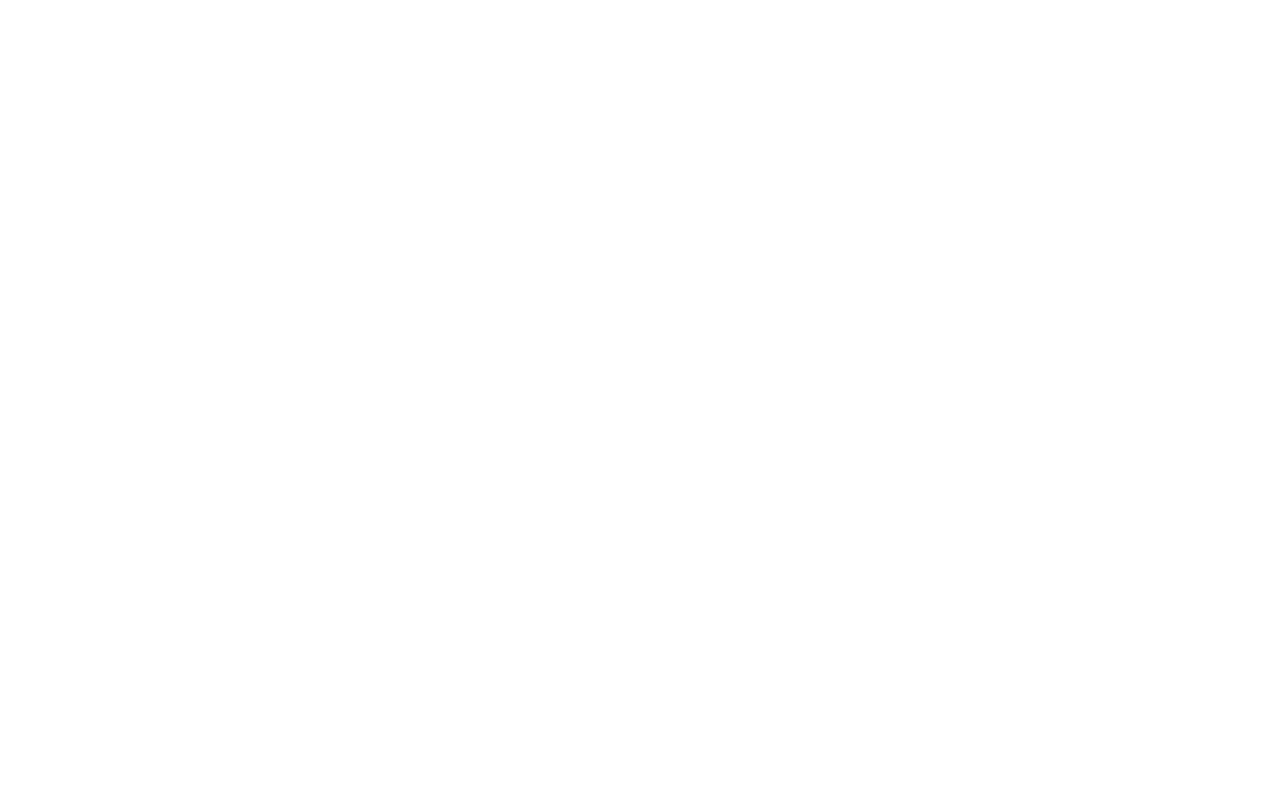
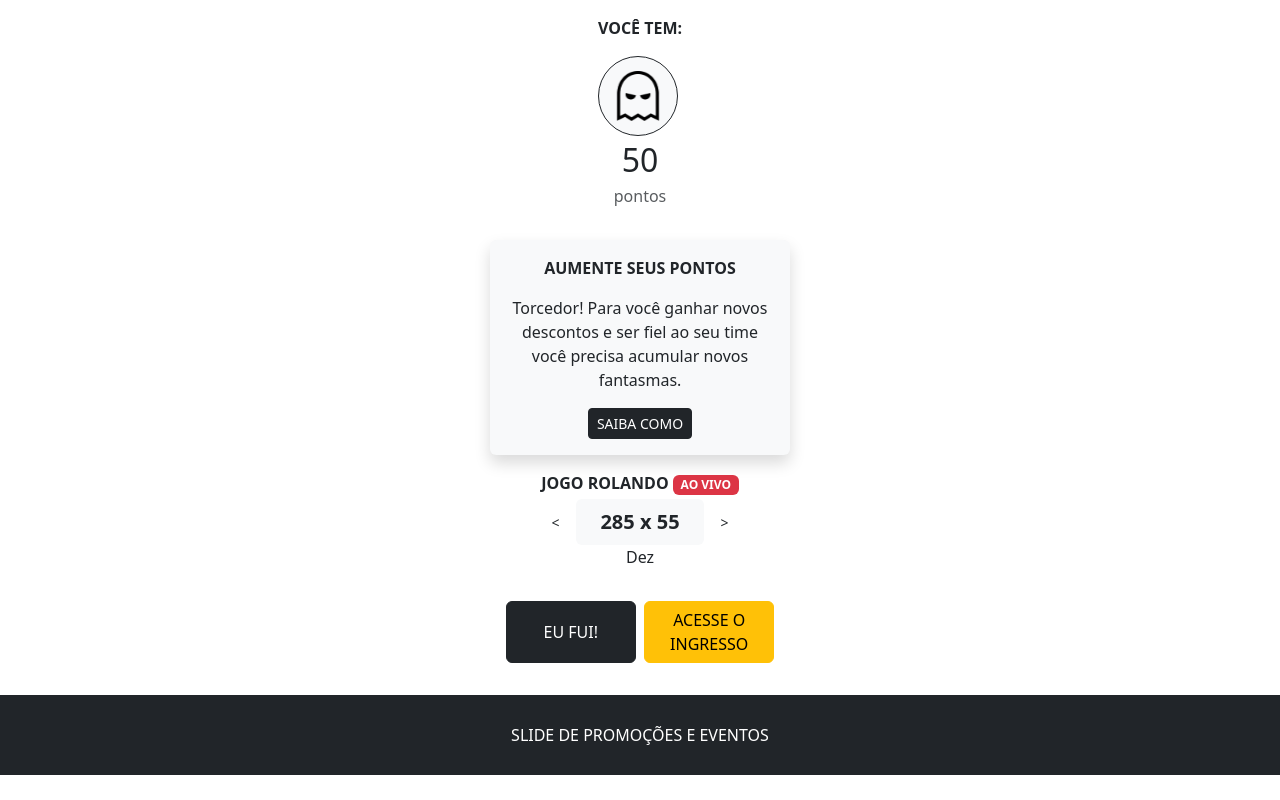
Before and after one commit to joaovs19/Fa-Tasmas, an Angular app: page /caca in a window 1280 px wide. Before the commit this address led to /. Built offline with nearby package versions, Linux system fonts and the light colour scheme.

Commit message:
added hunt page

```diff
--- a/src/app/app.routes.ts
+++ b/src/app/app.routes.ts
@@ -1,8 +1,10 @@
 import { Routes } from '@angular/router';
 import { HomeComponent } from './pages/home/home.component';
 import { InitialPageComponent } from './pages/initial-page/initial-page.component';
+import { CacaPageComponent } from './pages/caca-page/caca-page.component';
 
 export const routes: Routes = [
   { path: '', component: HomeComponent},
-  { path: 'home', component: InitialPageComponent}
+  { path: 'home', component: InitialPageComponent},
+  {path:'caca', component:CacaPageComponent}
 ];
--- /dev/null
+++ b/src/app/pages/caca-page/caca-page.component.html
@@ -0,0 +1,44 @@
+<div class="container d-flex flex-column align-items-center p-3">
+    <!-- Pontuação e Ícone -->
+    <div class="text-center mb-3">
+      <p class="fw-bold">VOCÊ TEM:</p>
+      <div class="icon-circle bg-light rounded-circle d-flex align-items-center justify-content-center  border border-dark" style="width: 80px; height: 80px;">
+        <img src="assets/fantasminha2.svg" alt="Ícone Fantasma" style="width: 50px; height: 50px;">
+      </div>
+      <p class="fs-2 m-0">50</p>
+      <p class="text-muted">pontos</p>
+    </div>
+
+    <!-- Mensagem de Incentivo -->
+    <div class="info-box p-3 mb-3 text-center bg-light rounded shadow">
+      <p class="fw-bold">AUMENTE SEUS PONTOS</p>
+      <p>Torcedor! Para você ganhar novos descontos e ser fiel ao seu time você precisa acumular novos fantasmas.</p>
+      <button class="btn btn-dark btn-sm">SAIBA COMO</button>
+    </div>
+
+    <!-- Jogo ao Vivo -->
+    <div class="live-game text-center mb-3">
+        <p class="fw-bold mb-1">JOGO ROLANDO <span class="badge bg-danger">AO VIVO</span></p>
+        <div class="d-flex align-items-center justify-content-center">
+          <button class="arrow-btn btn btn-sm me-2">&lt;</button>
+          <div class="score-box px-4 py-2 bg-light rounded">285 x 55</div>
+          <button class="arrow-btn btn btn-sm ms-2">&gt;</button>
+        </div>
+        <p>Dez</p>
+      </div>
+
+
+    <!-- Botões de Ações -->
+    <div class="d-flex mb-3">
+        <button class="btn btn-dark me-2 w-50">EU FUI!</button>
+        <button class="btn btn-warning w-50">ACESSE O INGRESSO</button>
+      </div>
+
+
+
+
+  </div>
+   <!-- Slide de Promoções e Eventos -->
+   <footer class="w-100 bg-dark text-white text-center d-flex justify-content-center align-items-center" style="height: 80px;">
+    SLIDE DE PROMOÇÕES E EVENTOS
+  </footer>
--- /dev/null
+++ b/src/app/pages/caca-page/caca-page.component.scss
@@ -0,0 +1,22 @@
+.icon-circle {
+    display: flex;
+    align-items: center;
+    justify-content: center;
+    background-color: #f8f9fa;
+    width: 80px;
+    height: 80px;
+  }
+
+  .info-box {
+    max-width: 300px;
+  }
+
+  .score-box {
+    font-size: 1.25rem;
+    font-weight: bold;
+  }
+
+  .promo-slide {
+    width: 100%;
+    max-width: 300px;
+  }
--- a/src/styles.scss
+++ b/src/styles.scss
@@ -1 +1 @@
-@import url('../../../../node_modules/bootstrap/dist/css/bootstrap.min.css');
+@import url('../node_modules/bootstrap/dist/css/bootstrap.min.css');
```
Also changed, not shown: src/app/pages/caca-page/caca-page.component.ts (added, +12 -0 lines).
